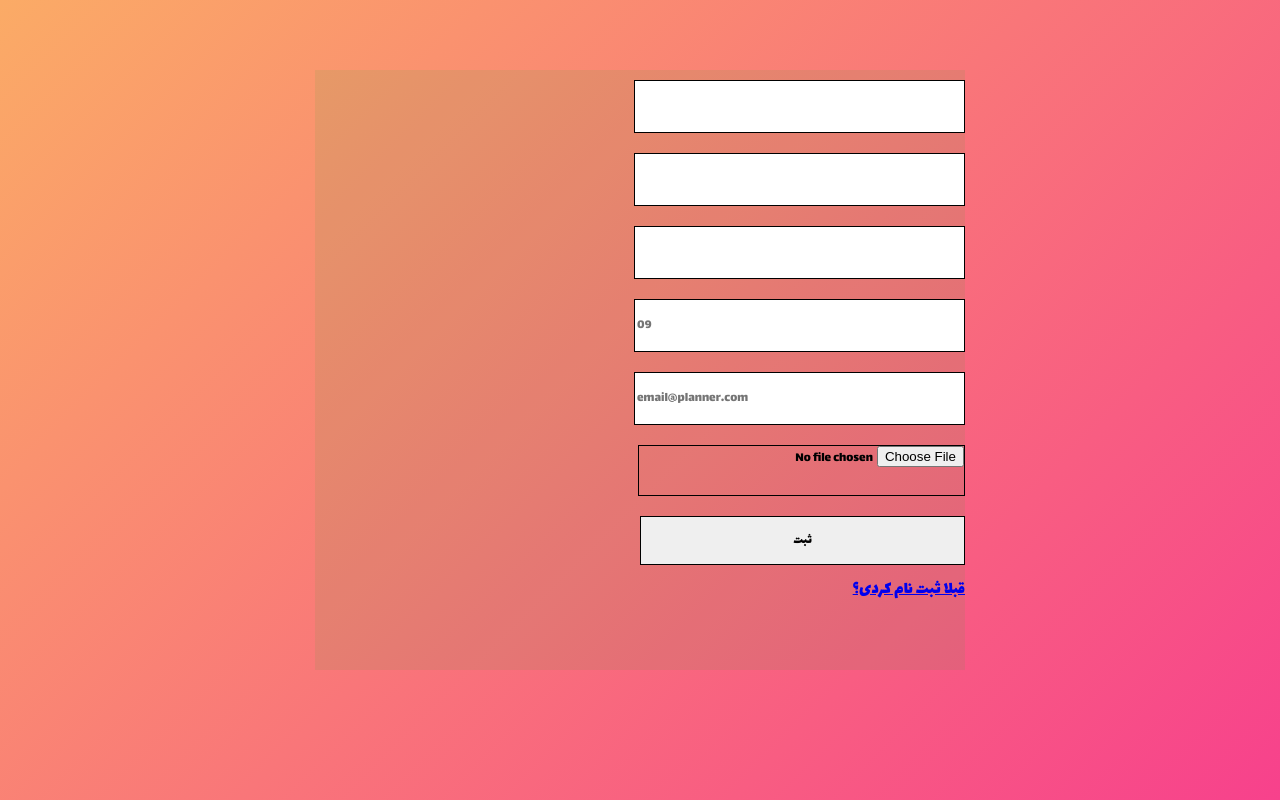
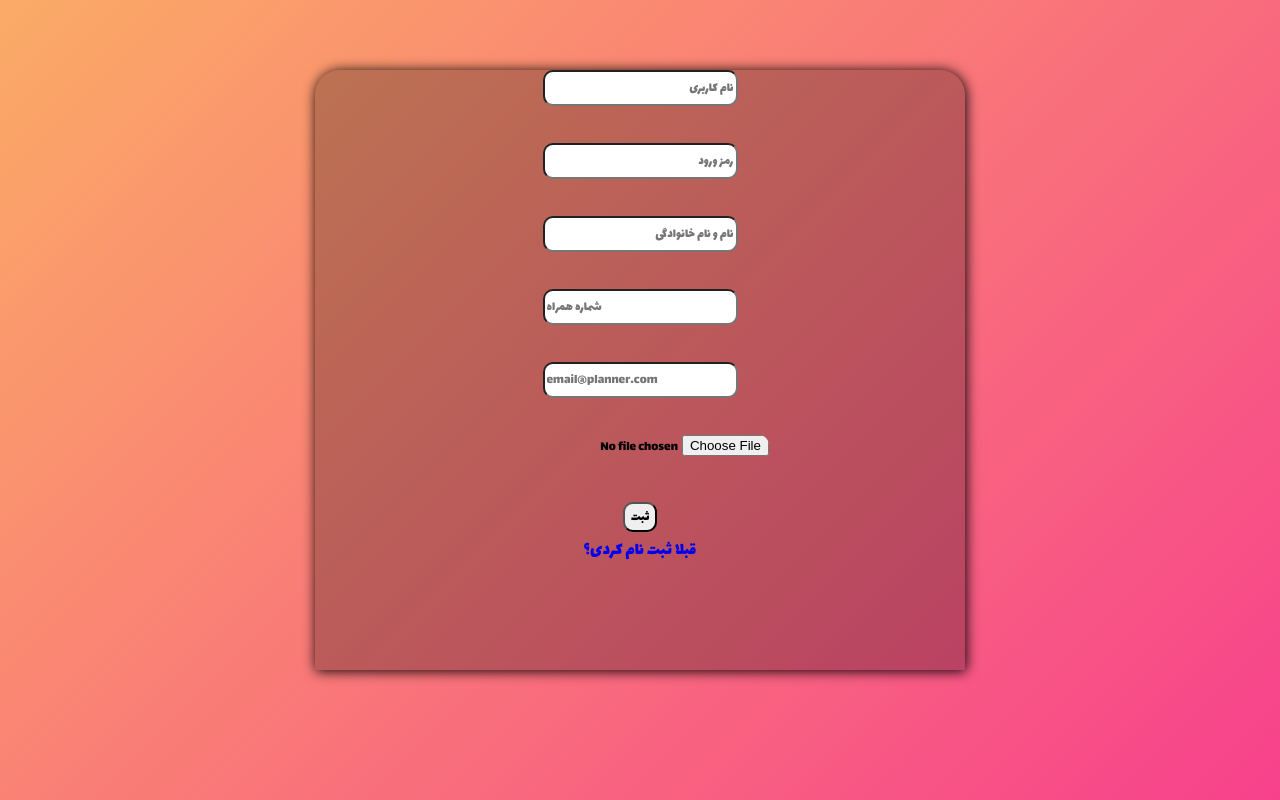
Before and after one commit to poorghorban/Project-Planner, a Flask app: template project/planner/templates/register.html in a window 1280 px wide. Run offline with Flask 2, Linux system fonts and the light colour scheme; the template is opened without the code that fills it, so the values that code supplies are empty; parts of the project's set-up code (start-up, migrations or seed data) failed here and were passed over.

Commit message:
last commit monday night

```diff
--- a/project/planner/static/css/main.css
+++ b/project/planner/static/css/main.css
@@ -21,15 +21,28 @@ body {
 }
 
 .form {
-  background-color: rgba(51, 170, 51, 0.1);
+  box-shadow: 1px 1px 13px;
+  border-radius: 25px 25px 0px 0px;
+  background-color: rgba(0, 0, 0, 0.25);
+  align-items: center;
   width: 650px;
   height: 600px;
-  margin: 70px auto;
+  margin: 70px auto 0px;
 }
-.form form input {
+input {
   /* margin: 10px auto; */
-  width: 50%;
-  height: 49px;
-  margin: 10px auto;
-  border: 1px solid black;
+  height: 30px;
+  display: block;
+  border-radius: 10px;
+  margin: 4px auto;
 }
+.form form {
+  margin: auto;
+}
+.form a {
+  display: block;
+  text-align: center;
+}
+a {
+  text-decoration: none;
+}
--- a/project/planner/templates/login.html
+++ b/project/planner/templates/login.html
@@ -9,8 +9,9 @@
   <body>
     <div class="form">
       <form action="" method="POST">
-        <input type="text" name="user_name" /> <br />
-        <input type="password" name="password" /> <br />
+        <input type="text" name="user_name" placeholder="نام کاربری" /> <br />
+        <input type="password" name="password" placeholder="رمز ورود" />
+        <br />
         <input type="submit" value="ورود" />
       </form>
       <a href="#">رمزت رو فراموش کردی؟</a> <br />
--- a/project/planner/templates/register.html
+++ b/project/planner/templates/register.html
@@ -9,10 +9,12 @@
   <body>
     <div class="form">
       <form action="" method="POST">
-        <input type="text" name="user_name" /> <br />
-        <input type="password" name="password" /> <br />
-        <input type="text" name="name" /> <br />
-        <input dir="ltr" type="tel" name="usr_tel" placeholder="09" /> <br />
+        <input type="text" name="user_name" placeholder="نام کاربری" /> <br />
+        <input type="password" name="password" placeholder="رمز ورود" /> <br />
+        <input type="text" name="name" placeholder="نام و نام خانوادگی" />
+        <br />
+        <input type="tel" name="usr_tel" placeholder="شماره همراه" />
+        <br />
         <input
           dir="ltr"
           type="email"
```
